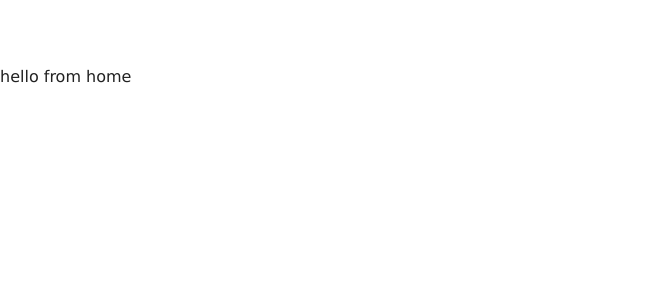
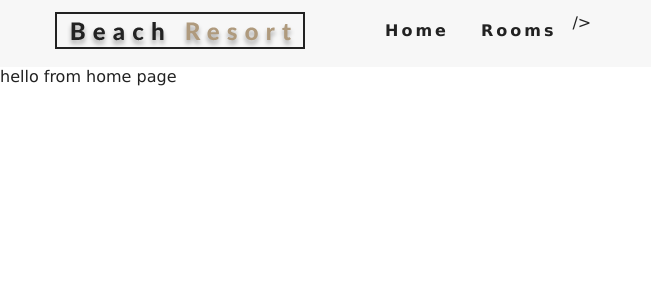
Before and after one commit to mckern5/resort, a React (Create React App) app: page / in a window 1280 px wide. Shown: the top 300 px of the page, without its empty margins (0-651 px from the left). Built offline with nearby package versions, Linux system fonts and the light colour scheme.

Commit message:
add beach resport svg

```diff
--- a/src/App.js
+++ b/src/App.js
@@ -6,20 +6,20 @@ import Error from './pages/Error'
 //import logo from './logo.svg';
 //import './App.css';
 import Home from './pages/Home';
+import Navbar from './components/Navbar'
 import React from "react";
 import Rooms from './pages/Rooms';
 import SingleRoom from './pages/SingleRoom'
-import navbar from './components/Navbar'
 
 function App() {
   return (
     <>
-    <navbar/>
+    <Navbar/>
     <Switch>
-    <Route exact path="/" component={Home}/>
-    <Route exact path="/rooms" component={Rooms}/>
-    <Route exact path="/rooms/:slug" component={SingleRoom}/>
-    <Route component ={Error} />
+      <Route exact path="/" component={Home}/>
+      <Route exact path="/rooms" component={Rooms}/>
+      <Route exact path="/rooms/:slug" component={SingleRoom}/>
+      <Route component ={Error} />
     </Switch>
     </>
 
--- a/src/components/Navbar.js
+++ b/src/components/Navbar.js
@@ -1,7 +1,7 @@
+import {FaAlignRight, faAlignRight} from 'react-icons/fa'
 import React, { Component } from 'react'
 
-import {faAlignRight} from 'react-icons/fa'
-import {link} from 'react-router-dom'
+import {Link} from 'react-router-dom'
 import logo from  '../images/logo.svg'
 
 export default class Navbar extends Component {
@@ -19,10 +19,25 @@ export default class Navbar extends Component {
             <div className="nav-center">
                 <div className="nav-header">
 
-                    <link to="/">
+                    <Link to="/">
                         <img src={logo} alt="Beach Resort"/>
-                    </link>
+                    </Link>
+                    <button type="button" className="nav-btn" onClick={this.handleToggle}>
+                        <FaAlignRight className="nav-icon" />
+                    </button>
                 </div>
+                <ul className={this.state.isOpen?"nav-links show-nav":"nav-links"}>
+                <li>
+                    <Link to="/">
+                        Home
+                    </Link>
+                </li>
+                <li>
+                    <Link to="/rooms">
+                        Rooms
+                    </Link>
+                </li>
+                </ul>/>
             </div>
         </nav>
         )
--- a/src/pages/Home.js
+++ b/src/pages/Home.js
@@ -3,7 +3,7 @@ import React from 'react'
 export default function Home() {
     return (
         <div>
-            hello from home
+            hello from home page
         </div>
     )
 }
```
